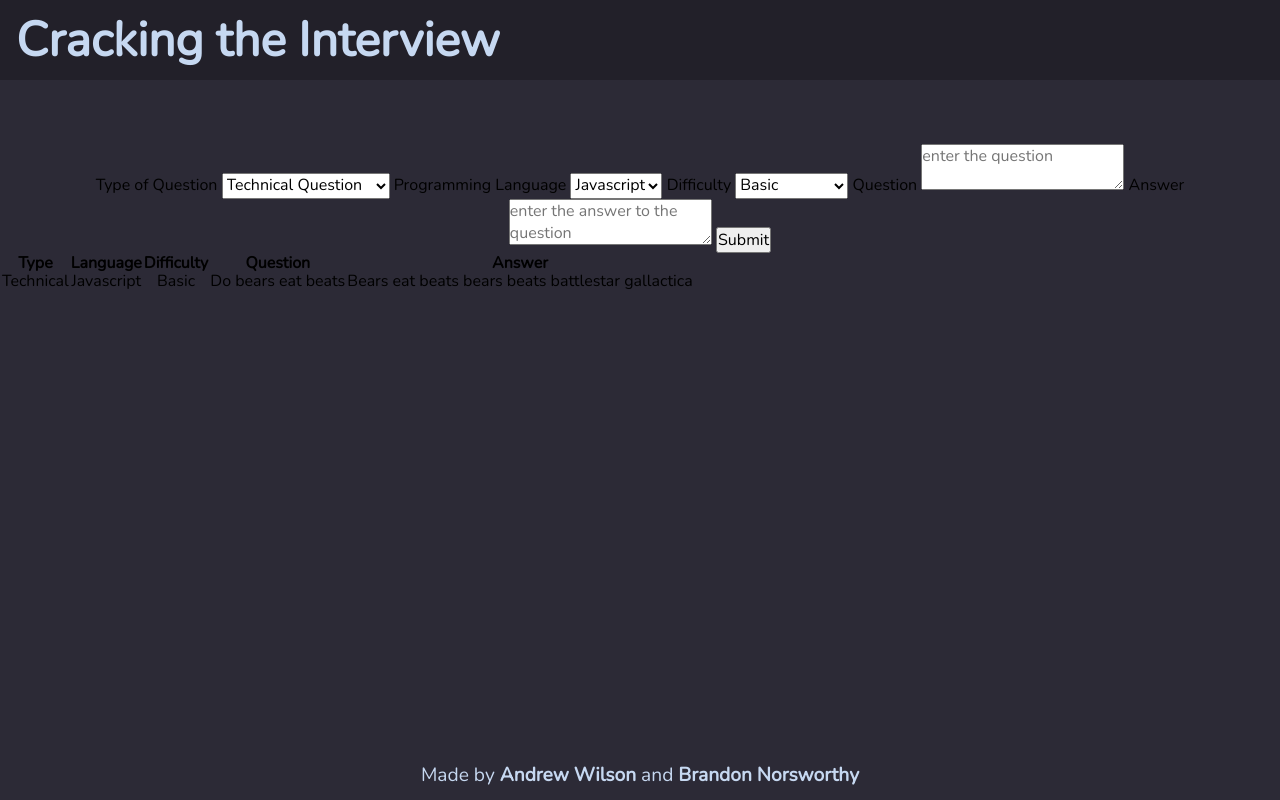
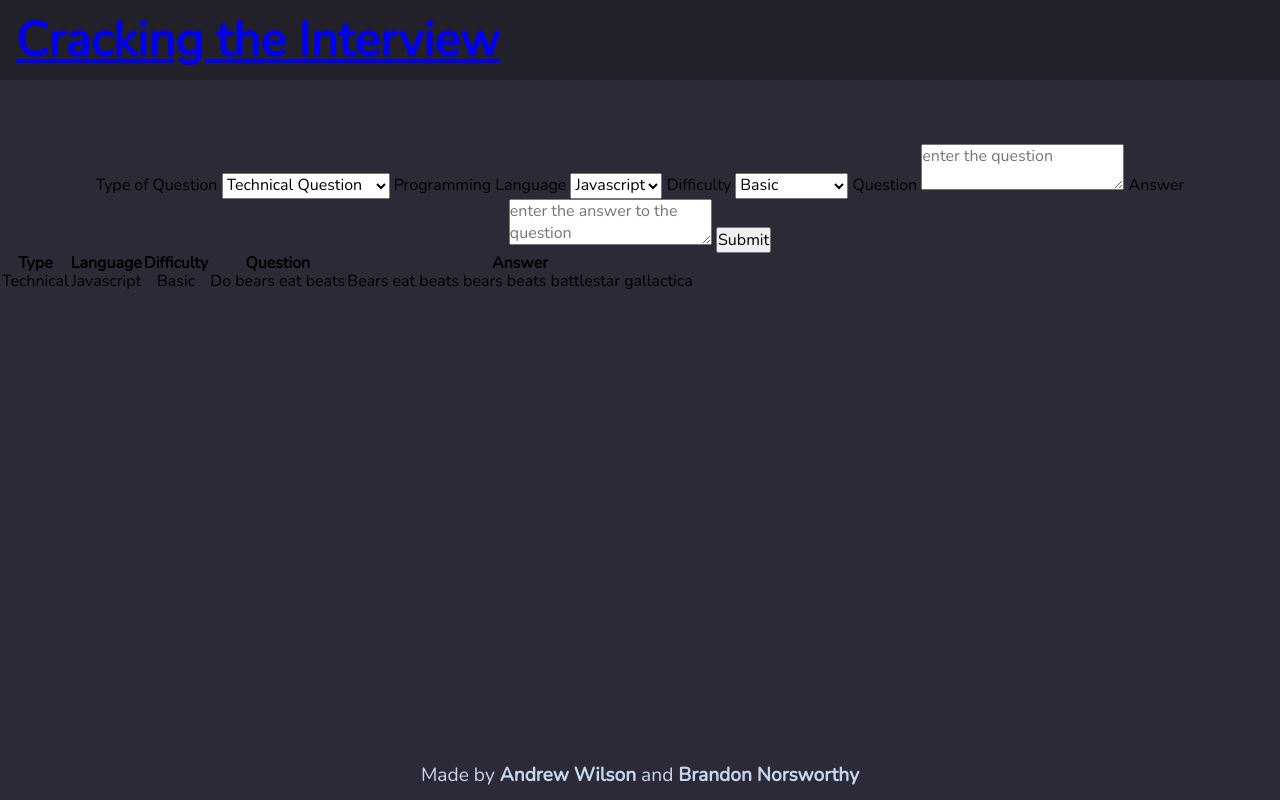
Before and after one commit to andwilson36/cracking_the_interview, a plain HTML site: page views/dev.html in a window 1280 px wide. Drawn offline with nearby package versions, Linux system fonts and the light colour scheme.

Commit message:
added links to h1 header

```diff
--- a/views/dev.html
+++ b/views/dev.html
@@ -16,7 +16,7 @@
 
 <body>
     <header>
-        <h1>Cracking the Interview</h1>
+        <h1><a href="../index.html">Cracking the Interview</a></h1>
     </header>
     <main>
         <form>
```
Also changed, not shown: index.html (+1 -1 lines), views/technical-questions.html (+1 -1 lines).
